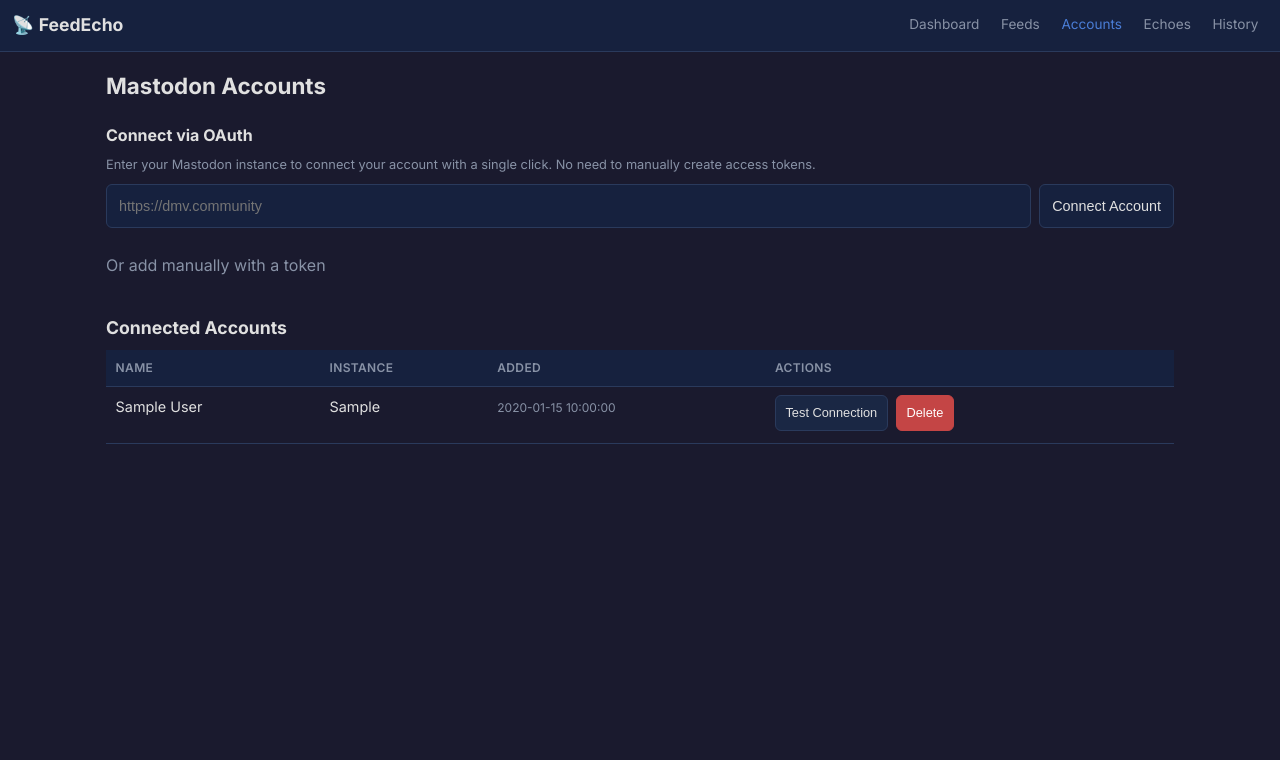
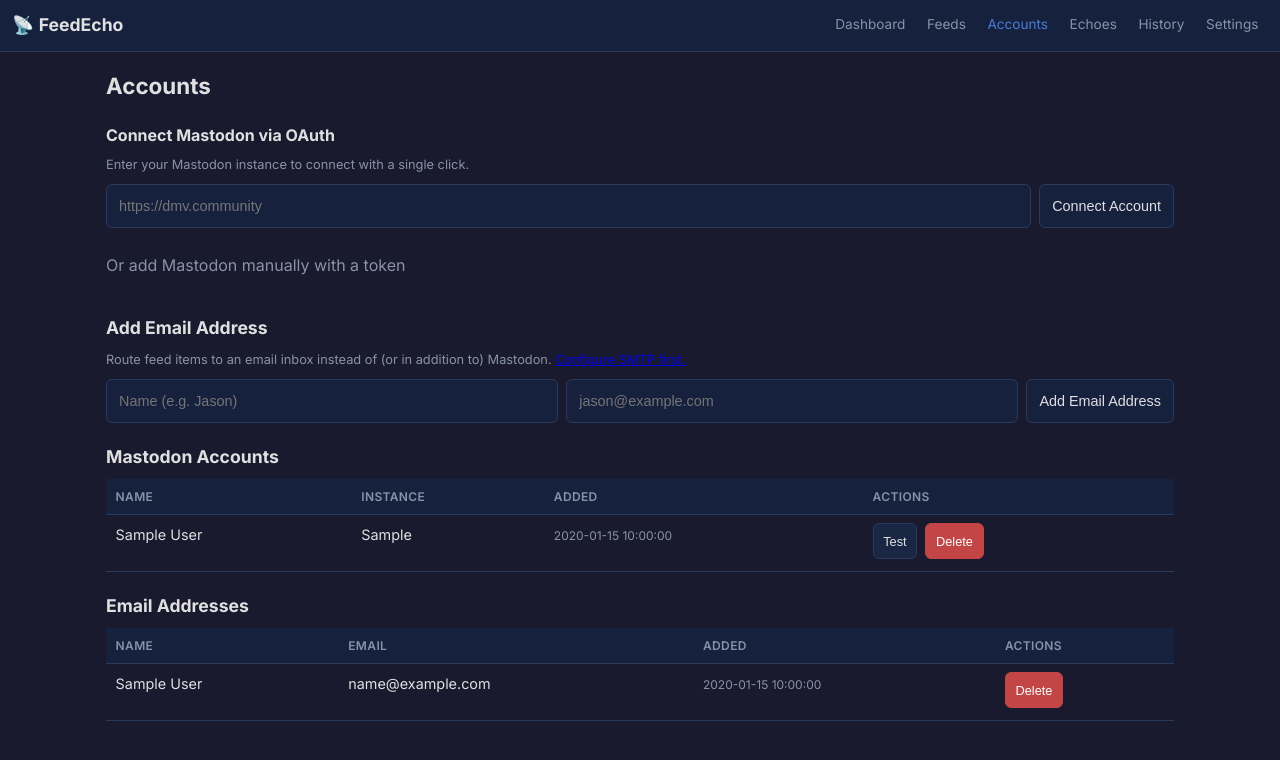
Before and after one commit to abhin4v/feedecho, a FastAPI app: page /accounts in a window 1280 px wide. Shown: the top 760 px of the page. Run offline with FastAPI, Linux system fonts and the light colour scheme; tables that the repository leaves empty hold one stand-in row (values such as "Sample post").

Commit message:
feat: add SMTP settings + email echo destination
- Settings page with SMTP config (host, port, username, password, from, TLS mode)
- Test SMTP button to verify config
- email_accounts table for email destinations
- settings table for key-value config storage
- echoes table: replaced account_id with destination_type + destination_id
  (supports 'mastodon' and 'email' destinations)
- email_sender.py: SMTP client with STARTTLS and SSL/TLS support
- Scheduler dispatches to Mastodon or email based on destination_type
- Echoes form: destination dropdown shows Mastodon/email, toggles fields
- Accounts page: unified view of Mastodon + email accounts
- Dashboard/history queries updated for new schema
- Schema migration: auto-drops old echoes table if account_id exists
- Settings nav link added
- 45 tests passing

```diff
--- a/app.py
+++ b/app.py
@@ -1,7 +1,7 @@
 """FeedEcho — self-hosted RSS feed cross-poster.
 
-Routes feed items to Mastodon accounts. Web UI for managing feeds,
-accounts, echoes, and viewing post history.
+Routes feed items to Mastodon accounts or email addresses. Web UI for managing
+feeds, accounts, echoes, settings, and viewing post history.
 """
 
 import os
@@ -21,11 +21,12 @@
 from template_engine import render_template, available_variables
 from scheduler import start_scheduler, stop_scheduler, check_feed
 from oauth import get_authorize_url, exchange_code, parse_state
+from email_sender import get_smtp_settings, test_smtp_connection
 
 logging.basicConfig(level=logging.INFO, format="%(asctime)s %(name)s %(levelname)s: %(message)s")
 logger = logging.getLogger("feedecho")
 
-app = FastAPI(title="FeedEcho", version="0.1.0")
+app = FastAPI(title="FeedEcho", version="0.2.0")
 
 BASE_DIR = Path(__file__).resolve().parent
 app.mount("/static", StaticFiles(directory=BASE_DIR / "static"), name="static")
@@ -63,39 +64,73 @@
 app.router.lifespan_context = lifespan
 
 
+# ── Helpers ──────────────────────────────────────────────────────────────────
+
+def _get_smtp_settings():
+    """Load SMTP settings as a flat dict for templates."""
+    with get_db() as db:
+        rows = db.execute(
+            "SELECT key, value FROM settings WHERE key LIKE 'smtp_%'"
+        ).fetchall()
+    if not rows:
+        return {}
+    return {row["key"]: row["value"] for row in rows}
+
+
+def _get_all_accounts():
+    """Fetch both Mastodon and email accounts."""
+    with get_db() as db:
+        mastodon = db.execute(
+            "SELECT id, name, instance, created_at FROM accounts ORDER BY name"
+        ).fetchall()
+        email = db.execute(
+            "SELECT id, name, email, created_at FROM email_accounts ORDER BY name"
+        ).fetchall()
+    return mastodon, email
+
+
 # ── Pages ───────────────────────────────────────────────────────────────────
 
 @app.get("/", response_class=HTMLResponse)
 async def dashboard(request: Request):
     with get_db() as db:
-        accounts = db.execute("SELECT id, name, instance, created_at FROM accounts ORDER BY name").fetchall()
+        mastodon_accounts = db.execute(
+            "SELECT COUNT(*) as c FROM accounts"
+        ).fetchone()["c"]
+        email_accounts = db.execute(
+            "SELECT COUNT(*) as c FROM email_accounts"
+        ).fetchone()["c"]
         feeds = db.execute("SELECT * FROM feeds ORDER BY name").fetchall()
         echoes = db.execute("""
-            SELECT e.*, f.name as feed_name, f.url as feed_url,
-                   a.name as account_name, a.instance as account_instance
+            SELECT e.*, f.name as feed_name,
+                   CASE
+                     WHEN e.destination_type = 'mastodon' THEN a.name || ' (' || a.instance || ')'
+                     WHEN e.destination_type = 'email' THEN ea.name || ' (' || ea.email || ')'
+                   END as destination_name
             FROM echoes e
             JOIN feeds f ON e.feed_id = f.id
-            JOIN accounts a ON e.account_id = a.id
+            LEFT JOIN accounts a ON e.destination_type = 'mastodon' AND e.destination_id = a.id
+            LEFT JOIN email_accounts ea ON e.destination_type = 'email' AND e.destination_id = ea.id
             ORDER BY e.created_at DESC
         """).fetchall()
         recent_posts = db.execute("""
-            SELECT pi.*, f.name as feed_name, a.name as account_name, a.instance as account_instance
+            SELECT pi.*, f.name as feed_name, a.name as account_name, a.instance
             FROM posted_items pi
             JOIN echoes e ON pi.echo_id = e.id
             JOIN feeds f ON e.feed_id = f.id
-            JOIN accounts a ON e.account_id = a.id
+            LEFT JOIN accounts a ON e.destination_type = 'mastodon' AND e.destination_id = a.id
             ORDER BY pi.posted_at DESC
             LIMIT 20
         """).fetchall()
         stats = {
-            "accounts": len(accounts),
+            "accounts": mastodon_accounts + email_accounts,
             "feeds": len(feeds),
             "echoes": len(echoes),
             "active_echoes": sum(1 for e in echoes if e["enabled"]),
             "total_posts": db.execute("SELECT COUNT(*) FROM posted_items WHERE status = 'success'").fetchone()[0],
             "failed_posts": db.execute("SELECT COUNT(*) FROM posted_items WHERE status = 'failed'").fetchone()[0],
         }
-    return render("dashboard.html", request, accounts=accounts, feeds=feeds, echoes=echoes,
+    return render("dashboard.html", request, feeds=feeds, echoes=echoes,
                   recent_posts=recent_posts, stats=stats)
 
 
@@ -113,25 +148,40 @@
 
 @app.get("/accounts", response_class=HTMLResponse)
 async def accounts_page(request: Request):
-    with get_db() as db:
-        # Don't select access_token — mask it in the UI
-        accounts = db.execute("SELECT id, name, instance, created_at FROM accounts ORDER BY name").fetchall()
-    return render("accounts.html", request, accounts=accounts)
+    mastodon_accounts, email_accounts = _get_all_accounts()
+    smtp_settings = _get_smtp_settings()
+    smtp_configured = bool(smtp_settings.get("smtp_host"))
+    return render("accounts.html", request,
+                  mastodon_accounts=mastodon_accounts,
+                  email_accounts=email_accounts,
+                  smtp_configured=smtp_configured)
 
 
 @app.get("/echoes", response_class=HTMLResponse)
 async def echoes_page(request: Request):
     with get_db() as db:
         echoes = db.execute("""
-            SELECT e.*, f.name as feed_name, a.name as account_name, a.instance
+            SELECT e.*, f.name as feed_name,
+                   CASE
+                     WHEN e.destination_type = 'mastodon' THEN a.name
+                     WHEN e.destination_type = 'email' THEN ea.name
+                   END as destination_name
             FROM echoes e
             JOIN feeds f ON e.feed_id = f.id
-            JOIN accounts a ON e.account_id = a.id
+            LEFT JOIN accounts a ON e.destination_type = 'mastodon' AND e.destination_id = a.id
+            LEFT JOIN email_accounts ea ON e.destination_type = 'email' AND e.destination_id = ea.id
             ORDER BY e.created_at DESC
         """).fetchall()
         feeds = db.execute("SELECT * FROM feeds ORDER BY name").fetchall()
-        accounts = db.execute("SELECT id, name, instance FROM accounts ORDER BY name").fetchall()
-    return render("echoes.html", request, echoes=echoes, feeds=feeds, accounts=accounts,
+        mastodon_accounts = db.execute(
+            "SELECT id, name, instance FROM accounts ORDER BY name"
+        ).fetchall()
+        email_accounts = db.execute(
+            "SELECT id, name, email FROM email_accounts ORDER BY name"
+        ).fetchall()
+    return render("echoes.html", request, echoes=echoes, feeds=feeds,
+                  mastodon_accounts=mastodon_accounts,
+                  email_accounts=email_accounts,
                   template_vars=available_variables())
 
 
@@ -139,15 +189,33 @@
 async def history_page(request: Request):
     with get_db() as db:
         posts = db.execute("""
-            SELECT pi.*, f.name as feed_name, a.name as account_name, a.instance
+            SELECT pi.*, f.name as feed_name,
+                   CASE
+                     WHEN e.destination_type = 'mastodon' THEN a.name
+                     WHEN e.destination_type = 'email' THEN ea.name
+                   END as account_name,
+                   CASE
+                     WHEN e.destination_type = 'mastodon' THEN a.instance
+                     WHEN e.destination_type = 'email' THEN ea.email
+                   END as instance
             FROM posted_items pi
             JOIN echoes e ON pi.echo_id = e.id
             JOIN feeds f ON e.feed_id = f.id
-            JOIN accounts a ON e.account_id = a.id
+            LEFT JOIN accounts a ON e.destination_type = 'mastodon' AND e.destination_id = a.id
+            LEFT JOIN email_accounts ea ON e.destination_type = 'email' AND e.destination_id = ea.id
             ORDER BY pi.posted_at DESC
             LIMIT 100
         """).fetchall()
     return render("history.html", request, posts=posts)
+
+
+@app.get("/settings", response_class=HTMLResponse)
+async def settings_page(request: Request):
+    smtp_settings = _get_smtp_settings()
+    smtp_configured = bool(smtp_settings.get("smtp_host"))
+    return render("settings.html", request,
+                  smtp_settings=smtp_settings,
+                  smtp_configured=smtp_configured)
 
 
 @app.get("/healthz")
@@ -155,7 +223,7 @@
     return {"status": "ok"}
 
 
-# ── API: Accounts ───────────────────────────────────────────────────────────
+# ── API: Mastodon Accounts ──────────────────────────────────────────────────
 
 @app.post("/api/accounts")
 async def add_account(
@@ -187,6 +255,66 @@
     with get_db() as db:
         db.execute("DELETE FROM accounts WHERE id = ?", (account_id,))
     return RedirectResponse(url="/accounts", status_code=303)
+
+
+# ── API: Email Accounts ─────────────────────────────────────────────────────
+
+@app.post("/api/email-accounts")
+async def add_email_account(
+    name: str = Form(...),
+    email: str = Form(...),
+):
+    with get_db() as db:
+        db.execute(
+            "INSERT OR REPLACE INTO email_accounts (name, email) VALUES (?, ?)",
+            (name, email),
+        )
+    return RedirectResponse(url="/accounts?status=email_added", status_code=303)
+
+
+@app.post("/api/email-accounts/{account_id}/delete")
+async def delete_email_account(account_id: int):
+    with get_db() as db:
+        db.execute("DELETE FROM email_accounts WHERE id = ?", (account_id,))
+    return RedirectResponse(url="/accounts", status_code=303)
+
+
+# ── API: Settings ───────────────────────────────────────────────────────────
+
+@app.post("/api/settings/smtp")
+async def save_smtp_settings(
+    smtp_host: str = Form(...),
+    smtp_port: int = Form(587),
+    smtp_username: str = Form(""),
+    smtp_password: str = Form(""),
+    smtp_from_email: str = Form(""),
+    smtp_from_name: str = Form("FeedEcho"),
+    smtp_use_tls: str = Form("1"),
+):
+    settings = {
+        "smtp_host": smtp_host,
+        "smtp_port": str(smtp_port),
+        "smtp_username": smtp_username,
+        "smtp_password": smtp_password,
+        "smtp_from_email": smtp_from_email,
+        "smtp_from_name": smtp_from_name,
+        "smtp_use_tls": smtp_use_tls,
+    }
+    with get_db() as db:
+        for key, value in settings.items():
+            db.execute(
+                "INSERT OR REPLACE INTO settings (key, value) VALUES (?, ?)",
+                (key, value),
+            )
+    return RedirectResponse(url="/settings?status=saved", status_code=303)
+
+
+@app.post("/api/settings/smtp/test")
+async def test_smtp(
+    test_email: str = Form(""),
+):
+    success, message = test_smtp_connection(test_email if test_email else None)
+    return {"success": success, "message": message}
 
 
 # ── API: Feeds ──────────────────────────────────────────────────────────────
@@ -265,24 +393,40 @@
 # ── API: Echoes ─────────────────────────────────────────────────────────────
 
 VALID_VISIBILITY = {"public", "unlisted", "private", "direct"}
+VALID_DEST_TYPES = {"mastodon", "email"}
 
 
 @app.post("/api/echoes")
 async def add_echo(
     feed_id: int = Form(...),
-    account_id: int = Form(...),
+    destination_type: str = Form("mastodon"),
+    account_id: int = Form(None),
+    email_account_id: int = Form(None),
     template: str = Form("{{ title }} {{ link }}"),
     visibility: str = Form("public"),
     enabled: str = Form(""),
 ):
+    if destination_type not in VALID_DEST_TYPES:
+        raise HTTPException(status_code=400, detail=f"Invalid destination type")
     if visibility not in VALID_VISIBILITY:
-        raise HTTPException(status_code=400, detail=f"Invalid visibility. Must be one of: {VALID_VISIBILITY}")
-    # HTML checkboxes: absent = unchecked, present = checked
+        raise HTTPException(status_code=400, detail=f"Invalid visibility")
+
+    # Resolve destination_id based on type
+    if destination_type == "mastodon":
+        destination_id = account_id
+        if not destination_id:
+            raise HTTPException(status_code=400, detail="account_id required for mastodon destination")
+    else:
+        destination_id = email_account_id
+        if not destination_id:
+            raise HTTPException(status_code=400, detail="email_account_id required for email destination")
+
     is_enabled = 1 if enabled else 0
     with get_db() as db:
         db.execute(
-            "INSERT INTO echoes (feed_id, account_id, template, visibility, enabled) VALUES (?, ?, ?, ?, ?)",
-            (feed_id, account_id, template, visibility, is_enabled),
+            """INSERT INTO echoes (feed_id, destination_type, destination_id, template, visibility, enabled)
+               VALUES (?, ?, ?, ?, ?, ?)""",
+            (feed_id, destination_type, destination_id, template, visibility, is_enabled),
         )
     return RedirectResponse(url="/echoes", status_code=303)
 
@@ -302,19 +446,6 @@
 async def delete_echo(echo_id: int):
     with get_db() as db:
         db.execute("DELETE FROM echoes WHERE id = ?", (echo_id,))
-    return RedirectResponse(url="/echoes", status_code=303)
-
-
-@app.post("/api/echoes/{echo_id}/template")
-async def update_echo_template(
-    echo_id: int,
-    template: str = Form(...),
-):
-    with get_db() as db:
-        echo = db.execute("SELECT id FROM echoes WHERE id = ?", (echo_id,)).fetchone()
-        if not echo:
-            raise HTTPException(status_code=404, detail="Echo not found")
-        db.execute("UPDATE echoes SET template = ? WHERE id = ?", (template, echo_id))
     return RedirectResponse(url="/echoes", status_code=303)
 
 
@@ -354,8 +485,11 @@
         return RedirectResponse(url=auth_url)
     except Exception as e:
         logger.error(f"OAuth connect failed for {instance}: {e}")
+        mastodon_accounts, email_accounts = _get_all_accounts()
         return render("accounts.html", request,
-                      accounts=_get_accounts(),
+                      mastodon_accounts=mastodon_accounts,
+                      email_accounts=email_accounts,
+                      smtp_configured=bool(_get_smtp_settings().get("smtp_host")),
                       error=f"Failed to connect to {instance}: {e}")
 
 
@@ -363,8 +497,11 @@
 async def oauth_callback(request: Request, code: str = "", state: str = "", error: str = ""):
     """Handle the OAuth callback from Mastodon."""
     if error:
+        mastodon_accounts, email_accounts = _get_all_accounts()
         return render("accounts.html", request,
-                      accounts=_get_accounts(),
+                      mastodon_accounts=mastodon_accounts,
+                      email_accounts=email_accounts,
+                      smtp_configured=bool(_get_smtp_settings().get("smtp_host")),
                       error=f"Authorization denied: {error}")
 
     if not code or not state:
@@ -379,17 +516,22 @@
         token_data = exchange_code(instance, code)
     except Exception as e:
         logger.error(f"OAuth token exchange failed: {e}")
+        mastodon_accounts, email_accounts = _get_all_accounts()
         return render("accounts.html", request,
-                      accounts=_get_accounts(),
+                      mastodon_accounts=mastodon_accounts,
+                      email_accounts=email_accounts,
+                      smtp_configured=bool(_get_smtp_settings().get("smtp_host")),
                       error=f"Token exchange failed: {e}")
 
     access_token = token_data.get("access_token")
     if not access_token:
+        mastodon_accounts, email_accounts = _get_all_accounts()
         return render("accounts.html", request,
-                      accounts=_get_accounts(),
+                      mastodon_accounts=mastodon_accounts,
+                      email_accounts=email_accounts,
+                      smtp_configured=bool(_get_smtp_settings().get("smtp_host")),
                       error="No access token in response")
 
-    # Verify credentials to get the account name
     try:
         creds = verify_credentials(instance, access_token)
         name = creds.get("display_name") or creds.get("username", "Unknown")
@@ -399,7 +541,6 @@
         username = "unknown"
 
     with get_db() as db:
-        # Use INSERT OR REPLACE so re-authenticating an existing instance updates the token
         db.execute(
             """INSERT OR REPLACE INTO accounts (name, instance, access_token)
                VALUES (?, ?, ?)""",
@@ -407,12 +548,6 @@
         )
 
     return RedirectResponse(url="/accounts?status=connected", status_code=303)
-
-
-def _get_accounts():
-    """Helper to fetch accounts without tokens."""
-    with get_db() as db:
-        return db.execute("SELECT id, name, instance, created_at FROM accounts ORDER BY name").fetchall()
 
 
 # ── Misc ─────────────────────────────────────────────────────────────────────
@@ -434,5 +569,4 @@
 
 if __name__ == "__main__":
     import uvicorn
-    # Bind to localhost — use a reverse proxy for remote access
-    uvicorn.run(app, host="127.0.0.1", port=8453)
+    uvicorn.run(app, host="0.0.0.0", port=8453)
--- a/templates/accounts.html
+++ b/templates/accounts.html
@@ -1,19 +1,23 @@
 {% extends "base.html" %}
 {% block title %}FeedEcho — Accounts{% endblock %}
 {% block content %}
-<h1>Mastodon Accounts</h1>
+<h1>Accounts</h1>
 
 {% if error %}
 <div class="alert alert-error">{{ error }}</div>
 {% endif %}
 
 {% if request.query_params.get('status') == 'connected' %}
-<div class="alert alert-success">Account connected successfully.</div>
+<div class="alert alert-success">Mastodon account connected successfully.</div>
+{% endif %}
+
+{% if request.query_params.get('status') == 'email_added' %}
+<div class="alert alert-success">Email address added.</div>
 {% endif %}
 
 <section class="oauth-section">
-    <h2>Connect via OAuth</h2>
-    <p class="hint">Enter your Mastodon instance to connect your account with a single click. No need to manually create access tokens.</p>
+    <h2>Connect Mastodon via OAuth</h2>
+    <p class="hint">Enter your Mastodon instance to connect with a single click.</p>
     <form method="get" action="/oauth/connect" class="inline-form">
         <input type="text" name="instance" placeholder="https://dmv.community" required>
         <button type="submit">Connect Account</button>
@@ -22,9 +26,9 @@
 
 <section class="manual-section">
     <details>
-        <summary>Or add manually with a token</summary>
+        <summary>Or add Mastodon manually with a token</summary>
         <form method="post" action="/api/accounts" class="inline-form" style="margin-top: 0.75rem;">
-            <input type="text" name="name" placeholder="Account name (e.g. Main)" required>
+            <input type="text" name="name" placeholder="Account name" required>
             <input type="url" name="instance" placeholder="https://dmv.community" required>
             <input type="password" name="access_token" placeholder="Access token" required>
             <button type="submit">Add Account</button>
@@ -32,8 +36,18 @@
     </details>
 </section>
 
-{% if accounts %}
-<h2>Connected Accounts</h2>
+<section>
+    <h2>Add Email Address</h2>
+    <p class="hint">Route feed items to an email inbox instead of (or in addition to) Mastodon. <a href="/settings">Configure SMTP first.</a></p>
+    <form method="post" action="/api/email-accounts" class="inline-form">
+        <input type="text" name="name" placeholder="Name (e.g. Jason)" required>
+        <input type="email" name="email" placeholder="jason@example.com" required>
+        <button type="submit">Add Email Address</button>
+    </form>
+</section>
+
+{% if mastodon_accounts %}
+<h2>Mastodon Accounts</h2>
 <div class="data-table-wrapper">
 <table class="data-table">
     <thead>
@@ -45,15 +59,15 @@
         </tr>
     </thead>
     <tbody>
-        {% for account in accounts %}
+        {% for account in mastodon_accounts %}
         <tr>
             <td data-label="Name">{{ account.name }}</td>
             <td data-label="Instance">{{ account.instance }}</td>
             <td data-label="Added"><small>{{ account.created_at }}</small></td>
             <td data-label="Actions" class="action-cell">
-                <button class="btn-sm" onclick="testAccount({{ account.id }})">Test Connection</button>
+                <button class="btn-sm" onclick="testAccount({{ account.id }})">Test</button>
                 <form method="post" action="/api/accounts/{{ account.id }}/delete" class="inline">
-                    <button type="submit" class="btn-sm btn-danger" onclick="return confirm('Delete this account and all its echoes?')">Delete</button>
+                    <button type="submit" class="btn-sm btn-danger" onclick="return confirm('Delete this account?')">Delete</button>
                 </form>
             </td>
         </tr>
@@ -61,7 +75,39 @@
     </tbody>
 </table>
 </div>
-{% else %}
-<p class="empty-state">No accounts yet. Connect your Mastodon instance above to get started.</p>
+{% endif %}
+
+{% if email_accounts %}
+<h2>Email Addresses</h2>
+<div class="data-table-wrapper">
+<table class="data-table">
+    <thead>
+        <tr>
+            <th>Name</th>
+            <th>Email</th>
+            <th>Added</th>
+            <th>Actions</th>
+        </tr>
+    </thead>
+    <tbody>
+        {% for account in email_accounts %}
+        <tr>
+            <td data-label="Name">{{ account.name }}</td>
+            <td data-label="Email">{{ account.email }}</td>
+            <td data-label="Added"><small>{{ account.created_at }}</small></td>
+            <td data-label="Actions" class="action-cell">
+                <form method="post" action="/api/email-accounts/{{ account.id }}/delete" class="inline">
+                    <button type="submit" class="btn-sm btn-danger" onclick="return confirm('Delete this email address?')">Delete</button>
+                </form>
+            </td>
+        </tr>
+        {% endfor %}
+    </tbody>
+</table>
+</div>
+{% endif %}
+
+{% if not mastodon_accounts and not email_accounts %}
+<p class="empty-state">No accounts yet. Connect a Mastodon instance or add an email address above.</p>
 {% endif %}
 {% endblock %}
--- a/templates/base.html
+++ b/templates/base.html
@@ -26,6 +26,7 @@
             <a href="/accounts" class="{% if request.url.path == '/accounts' %}active{% endif %}">Accounts</a>
             <a href="/echoes" class="{% if request.url.path == '/echoes' %}active{% endif %}">Echoes</a>
             <a href="/history" class="{% if request.url.path == '/history' %}active{% endif %}">History</a>
+            <a href="/settings" class="{% if request.url.path == '/settings' %}active{% endif %}">Settings</a>
         </div>
     </nav>
     <main>
--- a/templates/dashboard.html
+++ b/templates/dashboard.html
@@ -36,7 +36,7 @@
         <thead>
             <tr>
                 <th>Feed</th>
-                <th>Account</th>
+                <th>Destination</th>
                 <th>Template</th>
                 <th>Status</th>
             </tr>
@@ -45,7 +45,7 @@
             {% for echo in echoes %}
             <tr>
                 <td data-label="Feed">{{ echo.feed_name }}</td>
-                <td data-label="Account">{{ echo.account_name }}<br><small>{{ echo.account_instance }}</small></td>
+                <td data-label="Destination">{{ echo.destination_name or 'Unknown' }}</td>
                 <td data-label="Template"><code>{{ echo.template[:60] }}{% if echo.template|length > 60 %}…{% endif %}</code></td>
                 <td data-label="Status">
                     {% if echo.enabled %}
@@ -83,7 +83,7 @@
             <tr>
                 <td data-label="Time"><small>{{ post.posted_at }}</small></td>
                 <td data-label="Feed">{{ post.feed_name }}</td>
-                <td data-label="Account">{{ post.account_name }}</td>
+                <td data-label="Account">{{ post.account_name or '' }}</td>
                 <td data-label="Item">{{ post.item_title[:60] }}{% if post.item_title|length > 60 %}…{% endif %}</td>
                 <td data-label="Status">
                     {% if post.status == 'success' %}
```
Also changed, not shown: database.py (+22 -4 lines), email_sender.py (added, +99 -0 lines), scheduler.py (+65 -19 lines), templates/echoes.html (+45 -8 lines), templates/settings.html (added, +57 -0 lines), tests/test_database.py (+21 -2 lines).
